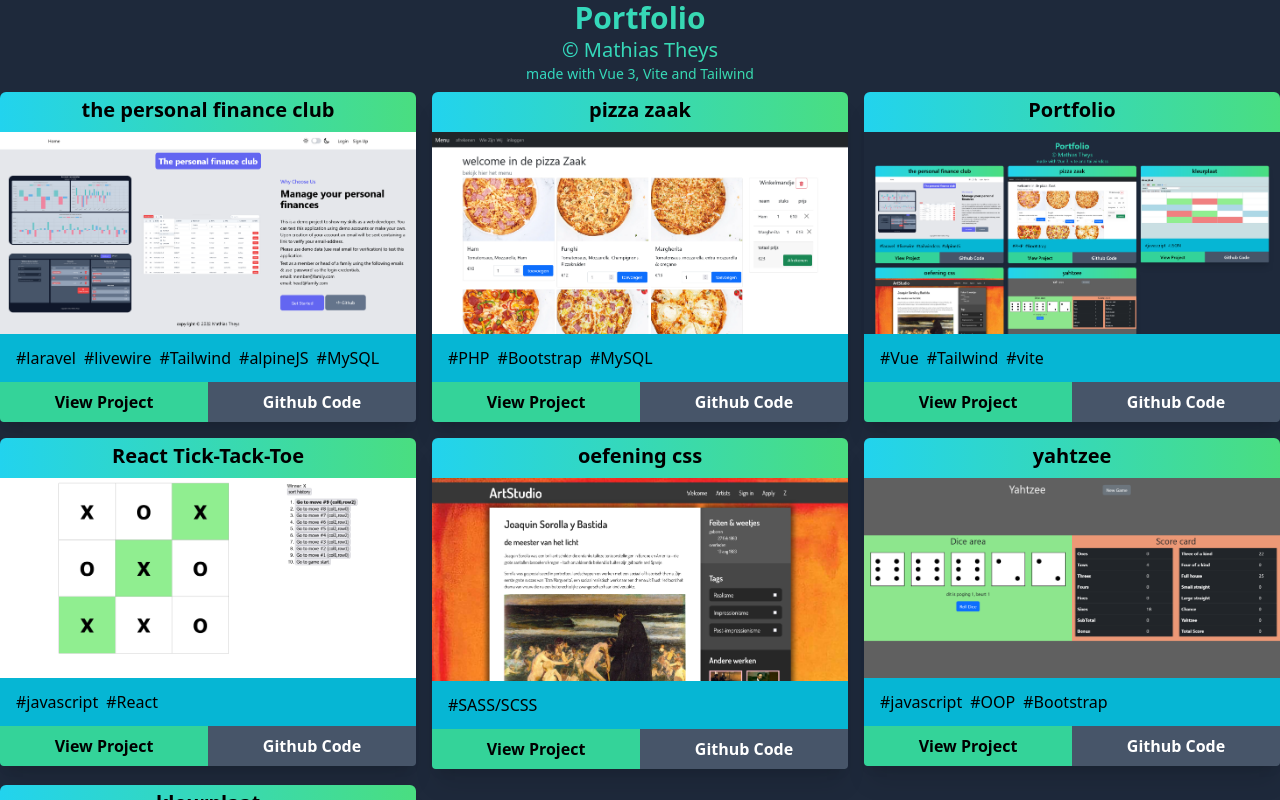
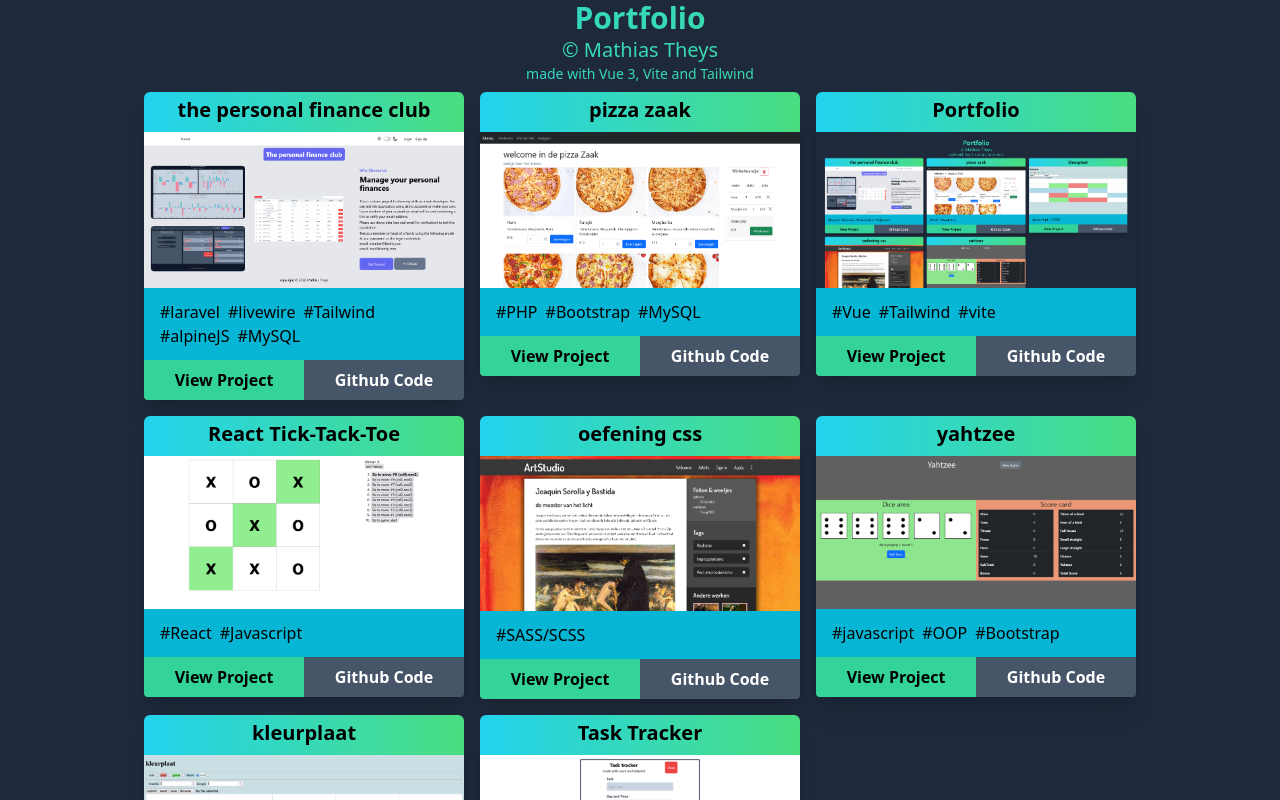
Before and after one commit to AtlasMountains/Portfolio, a Vue app: page / in a window 1280 px wide. Shown: the top 800 px of the page. Built offline with nearby package versions, Linux system fonts and the light colour scheme.

Commit message:
added Task Tracker project, rebuild

```diff
--- a/src/App.vue
+++ b/src/App.vue
@@ -6,7 +6,7 @@ import Projects from "./components/Projects.vue";
 <template>
   <div>
     <Header></Header>
-    <Projects :apps="apps"></Projects>
+    <Projects :apps="apps" class="px-4 mx-auto xl:w-4/5"></Projects>
   </div>
 </template>
 
@@ -30,14 +30,13 @@ export default {
         foto: "./FinanceClub.png",
         title: "the personal finance club",
         tags: [
-          {id:1,name:'laravel'},
-          {id:2,name:'livewire'},
-          {id:3,name:'Tailwind'},
-          {id:4,name:'alpineJS'},
-          {id:5,name:'MySQL'},
-        ]
-        }
-      ,
+          { id: 1, name: "laravel" },
+          { id: 2, name: "livewire" },
+          { id: 3, name: "Tailwind" },
+          { id: 4, name: "alpineJS" },
+          { id: 5, name: "MySQL" },
+        ],
+      },
       {
         id: 2,
         linkCode: "https://github.com/AtlasMountains/pizza",
@@ -45,10 +44,10 @@ export default {
         foto: "./PizzaZaak.png",
         title: "pizza zaak",
         tags: [
-          {id:1,name:'PHP'},
-          {id:2,name:'Bootstrap'},
-          {id:2,name:'MySQL'},
-        ]
+          { id: 1, name: "PHP" },
+          { id: 2, name: "Bootstrap" },
+          { id: 2, name: "MySQL" },
+        ],
       },
       {
         id: 3,
@@ -57,10 +56,10 @@ export default {
         foto: "./Portfolio.png",
         title: "Portfolio",
         tags: [
-          {id:1,name:'Vue'},
-          {id:2,name:'Tailwind'},
-          {id:3,name:'vite'},
-        ]
+          { id: 1, name: "Vue" },
+          { id: 2, name: "Tailwind" },
+          { id: 3, name: "vite" },
+        ],
       },
       {
         id: 4,
@@ -69,9 +68,9 @@ export default {
         foto: "./Tick-Tack-Toe.png",
         title: "React Tick-Tack-Toe",
         tags: [
-          {id:1,name:'javascript'},
-          {id:2,name:'React'},
-        ]
+          { id: 1, name: "React" },
+          { id: 2, name: "Javascript" },
+        ],
       },
       {
         id: 5,
@@ -79,9 +78,7 @@ export default {
         linkProject: "https://atlasmountains.github.io/oefening-SCSS/",
         foto: "./ArtStudio.png",
         title: "oefening css",
-        tags: [
-          {id:1,name:'SASS/SCSS'},
-        ]
+        tags: [{ id: 1, name: "SASS/SCSS" }],
       },
       {
         id: 6,
@@ -90,10 +87,10 @@ export default {
         foto: "./Yahtzee.png",
         title: "yahtzee",
         tags: [
-          {id:1,name:'javascript'},
-          {id:2,name:'OOP'},
-          {id:3,name:'Bootstrap'},
-        ]
+          { id: 1, name: "javascript" },
+          { id: 2, name: "OOP" },
+          { id: 3, name: "Bootstrap" },
+        ],
       },
       {
         id: 7,
@@ -102,9 +99,21 @@ export default {
         foto: "./kleurplaat.png",
         title: "kleurplaat",
         tags: [
-          {id:1,name:'javascript'},
-          {id:2,name:'JSON'},
-        ]
+          { id: 1, name: "javascript" },
+          { id: 2, name: "JSON" },
+        ],
+      },
+      {
+        id: 8,
+        linkCode: "https://github.com/AtlasMountains/task-tracker",
+        linkProject: "https://atlasmountains.github.io/task-tracker/",
+        foto: "./Task tracker.png",
+        title: "Task Tracker",
+        tags: [
+          { id: 1, name: "React" },
+          { id: 2, name: "Javascript" },
+          { id: 2, name: "Tailwind" },
+        ],
       },
     ];
   },
```
Also changed, not shown: public/Task tracker.png (added), 6 other files (tests, documents, lock files or other folders).
